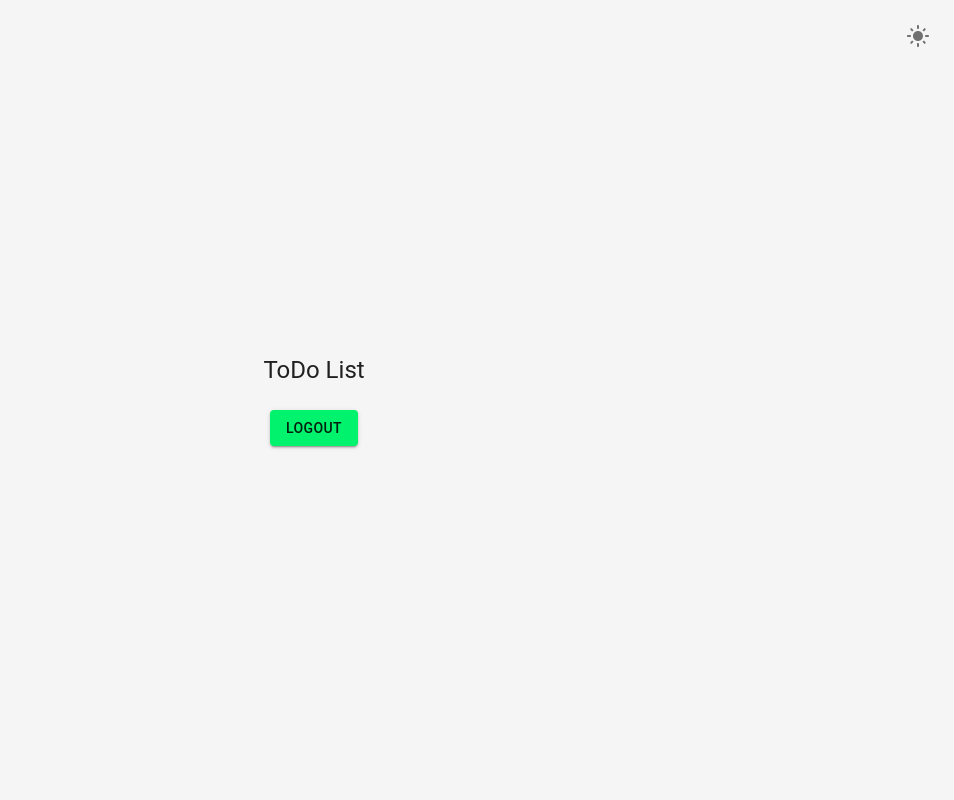
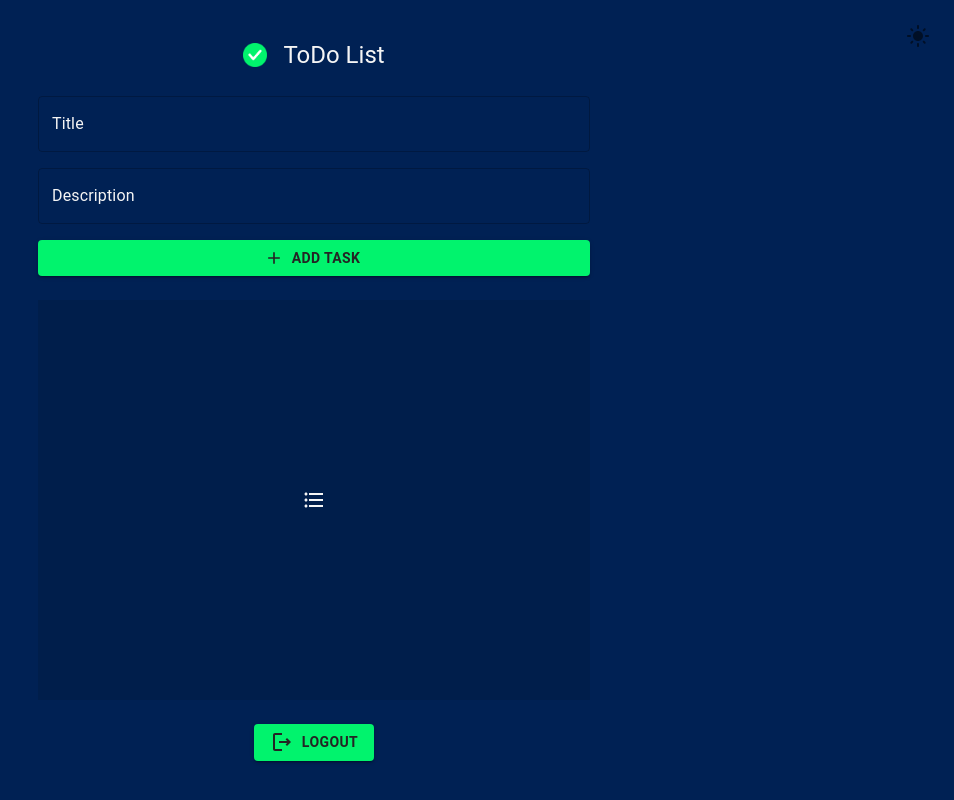
Before and after one commit to klayverxd/todo-list-greenfy, a React (Vite) app: page / in a window 1280 px wide. Shown: the whole page, without its empty margins (326-1280 px from the left). Built offline with nearby package versions, Linux system fonts and the light colour scheme; sample sign-in values are in the browser's storage.

Commit message:
feat: add task

```diff
--- a/src/App.tsx
+++ b/src/App.tsx
@@ -15,7 +15,7 @@ import { darkTheme, lightTheme } from './theme';
 const App = () => {
   const { isAuthenticated, handleLogin, handleLogout } = useAuth();
 
-  const [darkMode, setDarkMode] = useState(false);
+  const [darkMode, setDarkMode] = useState(true);
 
   const toggleDarkMode = () => {
     setDarkMode(!darkMode);
--- a/src/components/HomePage.tsx
+++ b/src/components/HomePage.tsx
@@ -1,17 +1,101 @@
-import { Button, Container, Box, Typography } from '@mui/material';
+import { useState, useEffect } from 'react';
+import { Button, Container, Box, Typography, TextField, List, ListItem, ListItemText } from '@mui/material';
+import { HomePageProps, Task } from '../types/HomePage';
+import { Add } from '@mui/icons-material';
 
-import { HomePageProps } from '../types/HomePage';
+import FormatListBulletedOutlinedIcon from '@mui/icons-material/FormatListBulletedOutlined';
+import LogoutOutlinedIcon from '@mui/icons-material/LogoutOutlined';
+
 
 const HomePage = ({ onLogout }: HomePageProps) => {
+  const [tasks, setTasks] = useState<Task[]>([]);
+  const [title, setTitle] = useState('');
+  const [description, setDescription] = useState('');
+
+  useEffect(() => {
+    const savedTasks = localStorage.getItem('tasks');
+    if (savedTasks) {
+      setTasks(JSON.parse(savedTasks));
+    }
+  }, []);
+
+  useEffect(() => {
+    localStorage.setItem('tasks', JSON.stringify(tasks));
+  }, [tasks]);
+
+  const handleAddTask = () => {
+    const newTask = { id: Date.now(), title: title || "Sem título", description: description || "Sem descrição", completed: false };
+
+    setTasks([...tasks, newTask]);
+    setTitle('');
+    setDescription('');
+  };
+
   return (
     <Container maxWidth="sm">
       <Box sx={{ display: 'flex', flexDirection: 'column', alignItems: 'center' }}>
-        <Typography component="h1" variant="h5">
-          ToDo List
-        </Typography>
 
-        <Button variant="contained" sx={{ mt: 3 }} onClick={onLogout}>
-          Logout
+        <Box sx={{ display: 'flex', alignItems: 'center', gap: 2 }}>
+          <Box
+            component="img"
+            sx={{
+              height: 24,
+              width: 24,
+            }}
+            alt="Logo"
+            src="/logo-light.png"
+          />
+
+          <Typography component="h1" variant="h5">
+            ToDo List
+          </Typography>
+        </Box>
+
+        <Box sx={{ mt: 3, width: '100%' }}>
+          <TextField
+            label="Title"
+            fullWidth
+            value={title}
+            onChange={(e) => setTitle(e.target.value)}
+            sx={{ mb: 2 }}
+          />
+          <TextField
+            label="Description"
+            fullWidth
+            value={description}
+            onChange={(e) => setDescription(e.target.value)}
+            sx={{ mb: 2 }}
+          />
+          <Button
+            variant="contained"
+            fullWidth
+            startIcon={<Add />}
+            onClick={handleAddTask}
+            sx={{ fontWeight: 'bold' }}
+          >
+            Add Task
+          </Button>
+        </Box>
+
+        <Box sx={{ width: '100%', height: 400, overflow: 'auto', mt: 3, backgroundColor: 'rgba(0,0,0,0.1)' }}>
+          {tasks.length ?
+            <List sx={{ width: '100%' }}>
+              {tasks.map(task => (
+                <ListItem key={task.id}>
+                  <ListItemText
+                    primary={task.title}
+                    secondary={task.description}
+                  />
+                </ListItem>
+              ))}
+            </List> :
+            <Box sx={{ display: 'flex', width: '100%', height: '100%', alignItems: 'center', justifyContent: 'center' }}>
+              <FormatListBulletedOutlinedIcon />
+            </Box>
+          }
+        </Box>
+        <Button variant="contained" sx={{ mt: 3, gap: 1, fontWeight: 'bold' }} onClick={onLogout}>
+          <LogoutOutlinedIcon /> Logout
         </Button>
       </Box>
     </Container>
```
